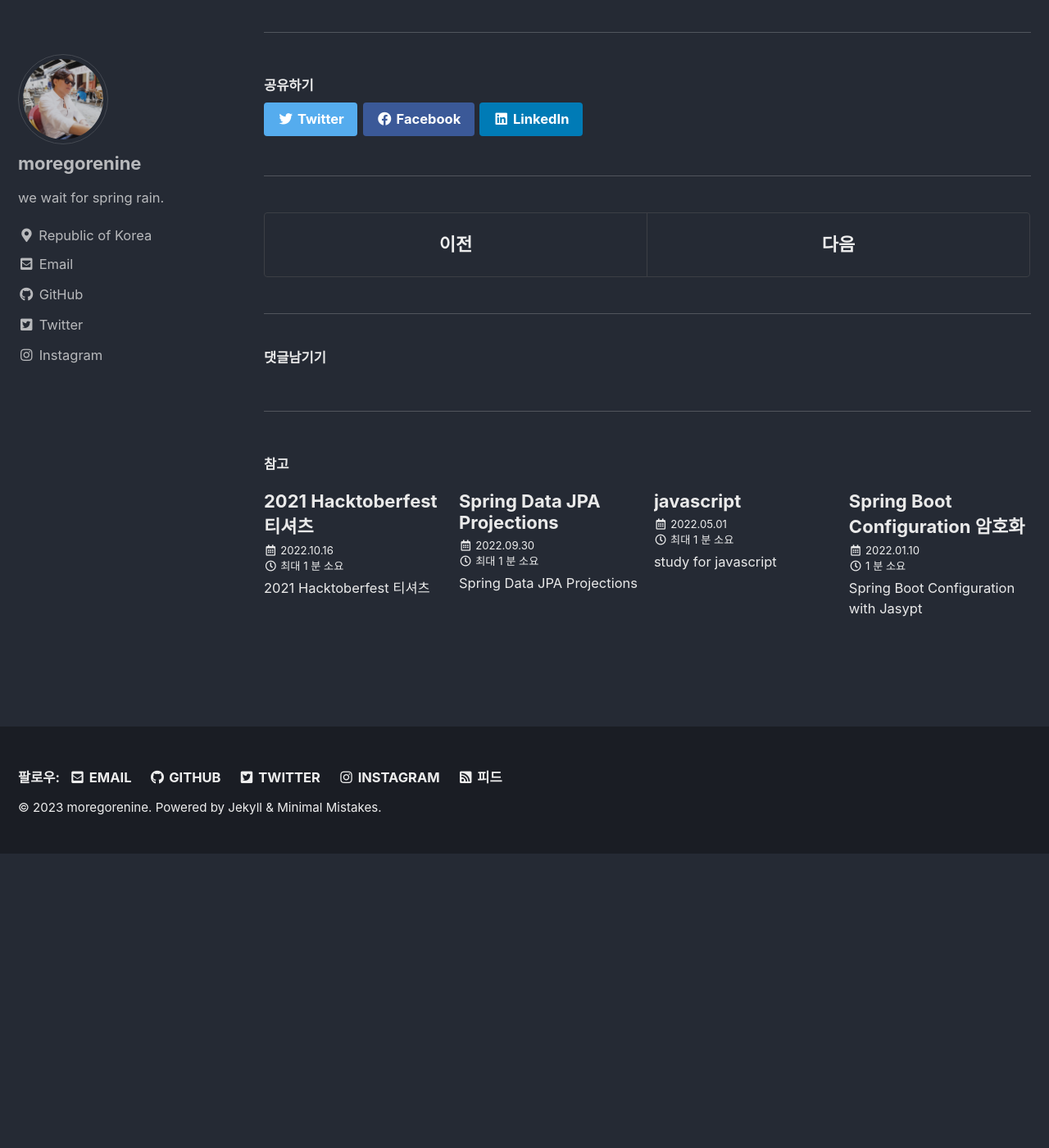
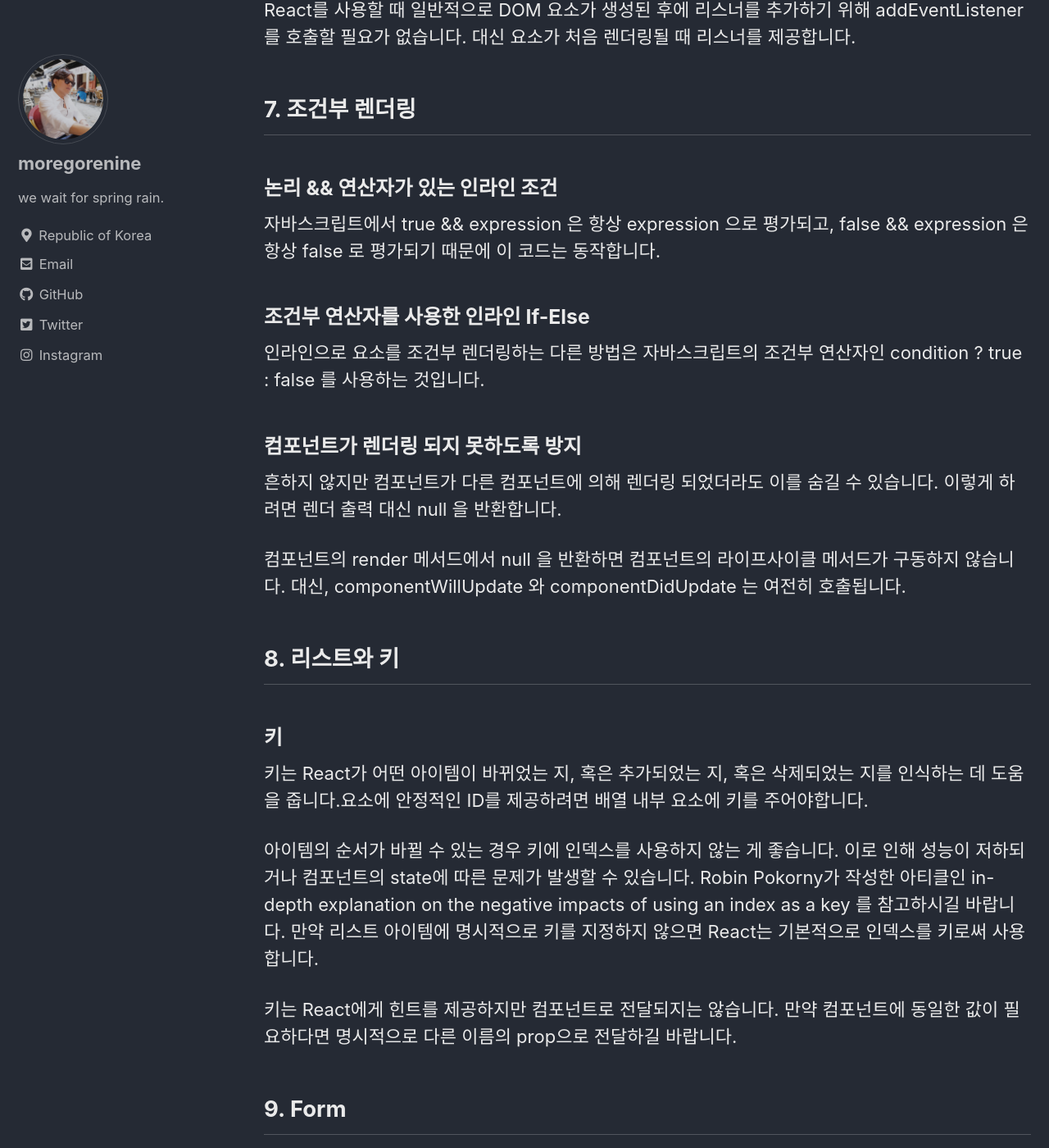
Before and after one commit to moregorenine/moregorenine.github.io, a Jekyll site: the page built from _posts/react/2021-7-17-react-docs.md, in a window 1280 px wide and 1400 px high, scrolled down 9392 px. Shown: the whole window at 82% size. Built offline with Jekyll 4.4.1, drawn with Linux system fonts in a browser that asks for light colours; cached includes are drawn as plain includes; comment, search, counter and statistics services are not loaded; before the commit the page ends 10433 px from its top, so only the background shows below that; some of the changed text lies outside the part shown.

Commit message:
Update 2021-7-17-react-docs.md

```diff
--- a/_posts/react/2021-7-17-react-docs.md
+++ b/_posts/react/2021-7-17-react-docs.md
@@ -261,6 +261,34 @@ Clock 이 타이머를 설정하고 매 초 UI를 업데이트 하는 것은 Clo
 
 컴포넌트는 자신의 state를 자식 컴포넌트에 props 로 내려줄 수 있습니다.
 
-## 이벤트 제어하기
+## 6. 이벤트 제어하기
 
 React를 사용할 때 일반적으로 DOM 요소가 생성된 후에 리스너를 추가하기 위해 addEventListener 를 호출할 필요가 없습니다. 대신 요소가 처음 렌더링될 때 리스너를 제공합니다.
+
+## 7. 조건부 렌더링
+
+### 논리 && 연산자가 있는 인라인 조건
+
+자바스크립트에서 true && expression 은 항상 expression 으로 평가되고, false && expression 은 항상 false 로 평가되기 때문에 이 코드는 동작합니다.
+
+### 조건부 연산자를 사용한 인라인 If-Else
+
+인라인으로 요소를 조건부 렌더링하는 다른 방법은 자바스크립트의 조건부 연산자인 condition ? true : false 를 사용하는 것입니다.
+
+### 컴포넌트가 렌더링 되지 못하도록 방지
+
+흔하지 않지만 컴포넌트가 다른 컴포넌트에 의해 렌더링 되었더라도 이를 숨길 수 있습니다. 이렇게 하려면 렌더 출력 대신 null 을 반환합니다.
+
+컴포넌트의 render 메서드에서 null 을 반환하면 컴포넌트의 라이프사이클 메서드가 구동하지 않습니다. 대신, componentWillUpdate 와 componentDidUpdate 는 여전히 호출됩니다.
+
+## 8. 리스트와 키
+
+### 키
+
+키는 React가 어떤 아이템이 바뀌었는 지, 혹은 추가되었는 지, 혹은 삭제되었는 지를 인식하는 데 도움을 줍니다.요소에 안정적인 ID를 제공하려면 배열 내부 요소에 키를 주어야합니다.
+
+아이템의 순서가 바뀔 수 있는 경우 키에 인덱스를 사용하지 않는 게 좋습니다. 이로 인해 성능이 저하되거나 컴포넌트의 state에 따른 문제가 발생할 수 있습니다. Robin Pokorny가 작성한 아티클인 in-depth explanation on the negative impacts of using an index as a key 를 참고하시길 바랍니다. 만약 리스트 아이템에 명시적으로 키를 지정하지 않으면 React는 기본적으로 인덱스를 키로써 사용합니다.
+
+키는 React에게 힌트를 제공하지만 컴포넌트로 전달되지는 않습니다. 만약 컴포넌트에 동일한 값이 필요하다면 명시적으로 다른 이름의 prop으로 전달하길 바랍니다.
+
+## 9. Form
```
